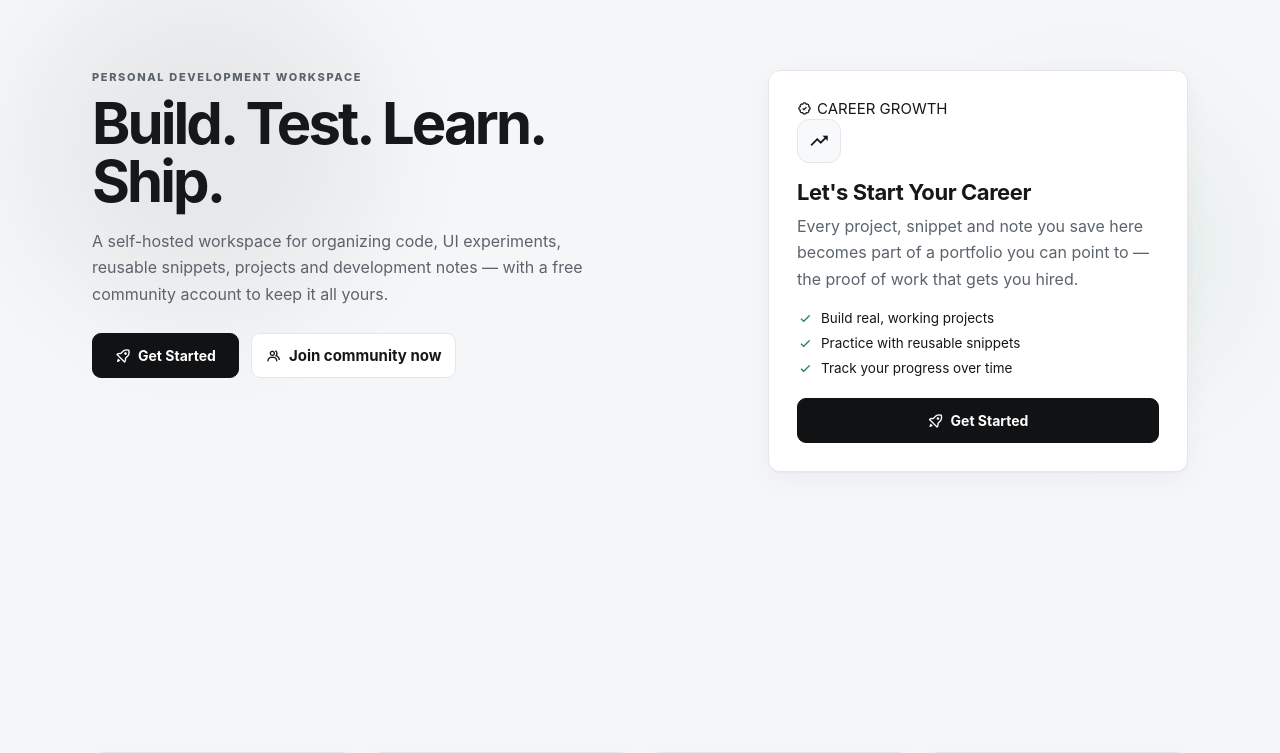
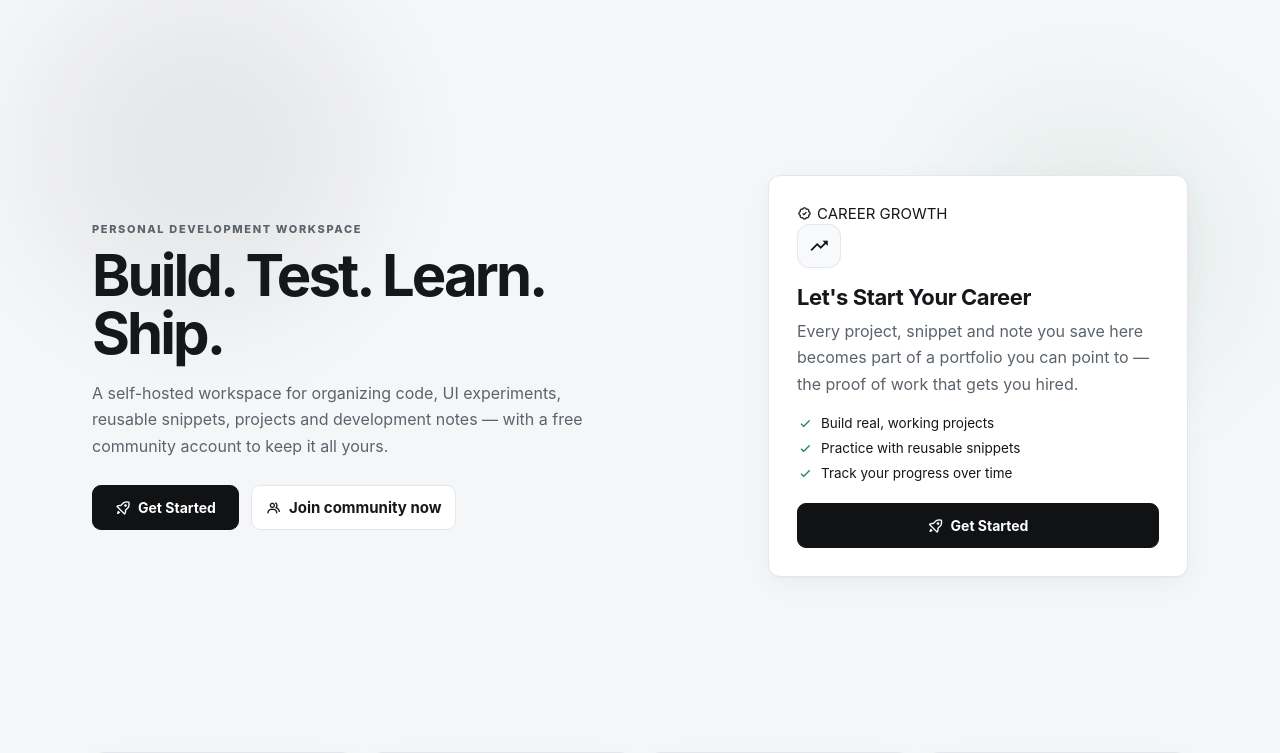
Before and after one commit to Akshazz/web-Tool, a PHP site: page /guest.php in a window 1280 px wide. Shown: the part 77-830 px from the top of the page. Run offline with PHP 8.4, Linux system fonts and the light colour scheme; data that the repository does not hold is empty.

Commit message:
fixed-display-view

```diff
--- a/assets/css/app.css
+++ b/assets/css/app.css
@@ -282,14 +282,14 @@ html[data-text-size="xl"]{font-size:135%}
 .guest-hero h1{font-size:clamp(36px,6vw,58px);line-height:1;letter-spacing:-.05em;margin:10px 0 18px}
 .guest-hero p{color:var(--muted);line-height:1.65;font-size:16px;margin:0 auto 30px}
 .guest-hero-actions{display:flex;gap:12px;justify-content:center;flex-wrap:wrap}
-.guest-hero.split{max-width:none;text-align:left;display:grid;grid-template-columns:1.05fr .95fr;gap:48px;align-items:start;margin-bottom:70px;position:relative}
+.guest-hero.split{max-width:none;text-align:left;display:grid;grid-template-columns:1.05fr .95fr;gap:48px;align-items:center;margin-bottom:70px;position:relative}
 .guest-hero.split::before,.guest-hero.split::after{content:"";position:absolute;z-index:-1;border-radius:50%;filter:blur(60px);pointer-events:none;opacity:.35}
 .guest-hero.split::before{width:340px;height:340px;background:var(--accent);top:-90px;left:-60px;opacity:.06}
 .guest-hero.split::after{width:280px;height:280px;background:var(--success);top:40px;right:-40px;opacity:.08}
 .guest-hero.split .guest-hero-content{max-width:520px}
 .guest-hero.split .guest-hero-content p{margin:0 0 26px}
 .guest-hero.split .guest-hero-actions{justify-content:flex-start}
-.guest-hero-right{position:relative;max-width:420px;width:100%;margin:0 0 0 auto;display:grid;align-items:start}
+.guest-hero-right{position:relative;max-width:420px;width:100%;margin:0 0 0 auto;display:grid;align-items:center}
 .guest-hero-highlight{grid-area:1/1;padding:28px;transition:opacity .4s cubic-bezier(.4,0,.2,1),transform .4s cubic-bezier(.4,0,.2,1),visibility .4s,box-shadow .25s ease;will-change:opacity,transform}
 .guest-hero-highlight.is-hidden{visibility:hidden;opacity:0;transform:scale(.94) translateY(-8px);pointer-events:none}
 .hero-highlight-icon{display:grid;place-items:center;width:44px;height:44px;border:1px solid var(--border);border-radius:12px;margin-bottom:16px;font-size:21px;color:var(--accent);background:var(--surface2);transition:transform .3s ease}
@@ -300,7 +300,7 @@ html[data-text-size="xl"]{font-size:135%}
 .hero-highlight-list li{display:flex;align-items:center;gap:8px;font-size:13.5px;color:var(--text)}
 .hero-highlight-list li i{color:var(--success);font-size:16px}
 .hero-highlight-cta{width:100%;justify-content:center}
-.guest-hero-form-wrap{grid-area:1/1;position:relative;visibility:hidden;opacity:0;transform:scale(.94) translateY(8px);transition:opacity .4s cubic-bezier(.4,0,.2,1),transform .4s cubic-bezier(.4,0,.2,1),visibility .4s;max-width:420px;width:100%;pointer-events:none;will-change:opacity,transform;display:grid;align-items:start}
+.guest-hero-form-wrap{grid-area:1/1;position:relative;visibility:hidden;opacity:0;transform:scale(.94) translateY(8px);transition:opacity .4s cubic-bezier(.4,0,.2,1),transform .4s cubic-bezier(.4,0,.2,1),visibility .4s;max-width:420px;width:100%;pointer-events:none;will-change:opacity,transform;display:grid;align-items:center}
 .guest-hero-form-wrap.open{visibility:visible;opacity:1;transform:scale(1) translateY(0);pointer-events:auto}
 .guest-hero-form{grid-area:1/1;padding:28px;max-width:420px;width:100%;position:relative;scroll-margin-top:100px;opacity:0;visibility:hidden;transform:scale(.97) translateY(6px);transition:opacity .35s cubic-bezier(.4,0,.2,1),transform .35s cubic-bezier(.4,0,.2,1),visibility .35s,box-shadow .25s ease;pointer-events:none;will-change:opacity,transform}
 .guest-hero-form.is-active{opacity:1;visibility:visible;transform:scale(1) translateY(0);pointer-events:auto}
```
Also changed, not shown: 2 other files.
